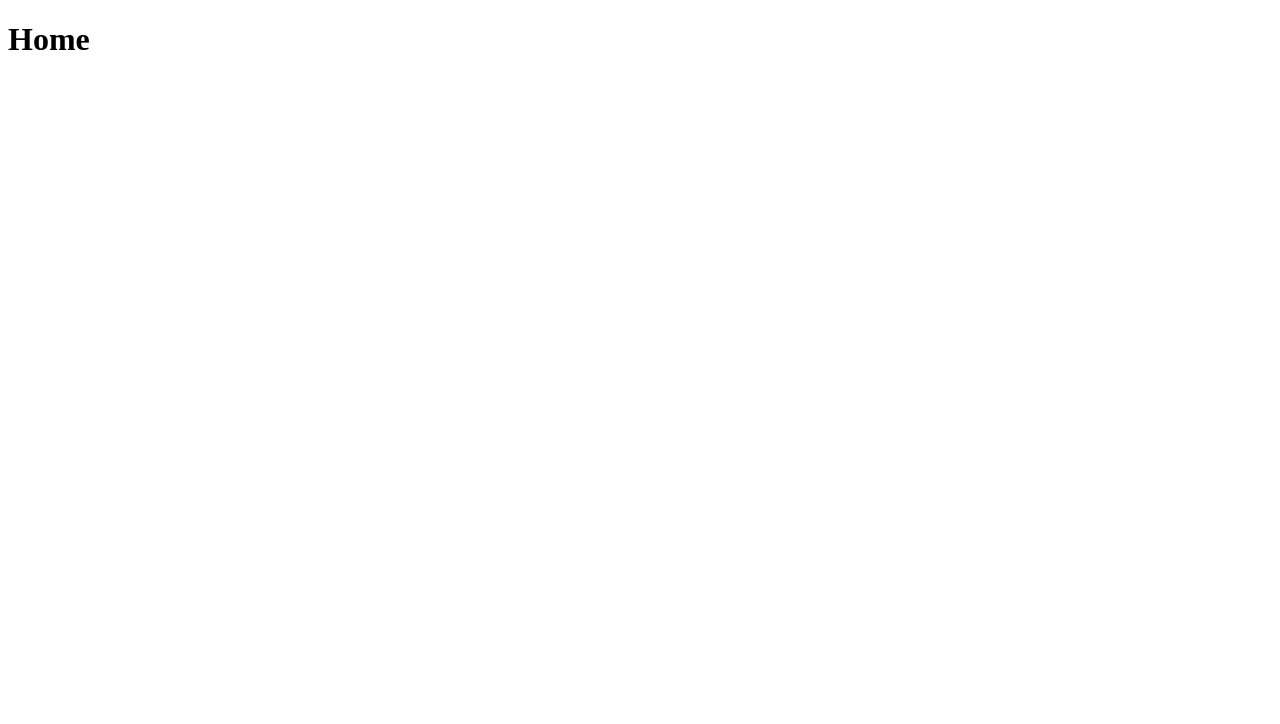
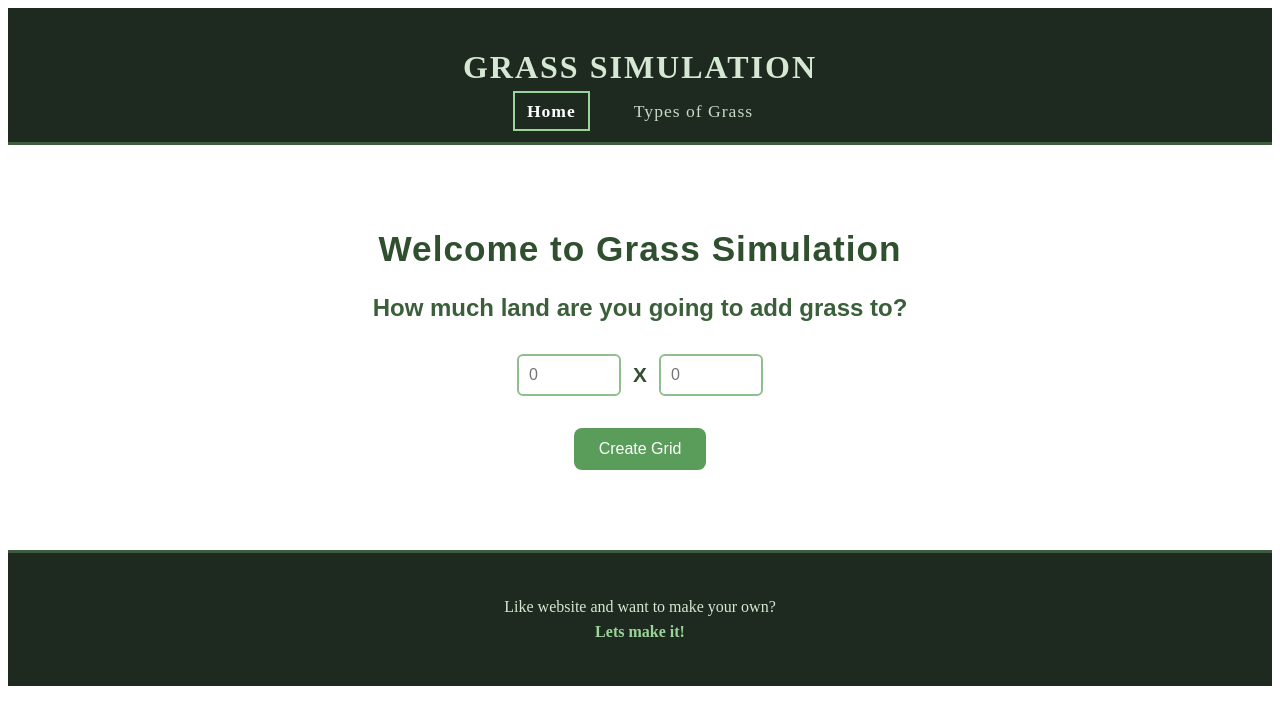
Before and after one commit to Spiderasasen/Grass-Sim, a React (Vite) app in the folder Simulation/: page / in a window 1280 px wide. Shown: the top 724 px of the page. Built offline with nearby package versions, Linux system fonts and the light colour scheme.

Commit message:
made the main website, but i dont like how it looks. im just saving it now

```diff
--- /dev/null
+++ b/Simulation/src/conponents/Footer.jsx
@@ -0,0 +1,15 @@
+import "../styles/footer-style.css";
+
+function Footer() {
+    return (
+        <footer>
+            <p>Like website and want to make your own?
+                <br/>
+                <a href={"https://pro-portfolio-ruddy.vercel.app/"} target={"_blank"}>
+                    Lets make it!
+                </a>
+            </p>
+        </footer>
+    )
+}
+export default Footer;
--- /dev/null
+++ b/Simulation/src/conponents/Header.jsx
@@ -0,0 +1,21 @@
+import {NavLink} from "react-router-dom";
+import "../styles/header-style.css";
+
+function Header() {
+    return (
+        <header className="header">
+            <h1>Grass Simulation</h1>
+            <nav>
+                <ul>
+                    <li>
+                        <NavLink to="/">Home</NavLink>
+                    </li>
+                    <li>
+                        <NavLink to="/grass-types">Types of Grass</NavLink>
+                    </li>
+                </ul>
+            </nav>
+        </header>
+    )
+}
+export default Header;
--- a/Simulation/src/pages/Home.jsx
+++ b/Simulation/src/pages/Home.jsx
@@ -1,7 +1,33 @@
+import Header from "../conponents/Header.jsx";
+import Footer from "../conponents/Footer.jsx";
+import "../styles/main.css";
+
 function Home() {
     return (
     <div>
-      <h1>Home</h1>
+      {/*the header*/}
+      <Header/>
+
+        {/*main.css area*/}
+        <main>
+            <h1>Welcome to Grass Simulation</h1>
+
+            {/*main location for creating the grid*/}
+            <div>
+                <h2>How much land are you going to add grass to?</h2>
+
+                {/*where the user will input the size of the grid*/}
+                <div className="input-container">
+                    <input type="number" placeholder="0"/>
+                    <p>X</p>
+                    <input type="number" placeholder="0"/>
+                </div>
+
+                <button>Create Grid</button>
+            </div>
+        </main>
+
+        <Footer/>
     </div>
     )
 }
--- /dev/null
+++ b/Simulation/src/styles/footer-style.css
@@ -0,0 +1,24 @@
+footer {
+    margin-top: 60px;
+    padding: 25px;
+    background-color: #1e2a1f; /* dark green */
+    color: #d4e8d4; /* soft pale green */
+    text-align: center;
+    border-top: 3px solid #3f5c3f;
+}
+
+footer p {
+    font-size: 1rem;
+    line-height: 1.6;
+}
+
+footer a {
+    color: #9bd49b;
+    font-weight: bold;
+    text-decoration: none;
+    transition: color 0.2s ease;
+}
+
+footer a:hover {
+    color: #ffffff;
+}
--- /dev/null
+++ b/Simulation/src/styles/header-style.css
@@ -0,0 +1,53 @@
+/* Header container */
+.header {
+    background-color: #1e2a1f; /* dark military green */
+    padding: 20px;
+    border-bottom: 3px solid #3f5c3f; /* lighter green accent */
+    display: flex;
+    flex-direction: column;
+    align-items: center;
+    text-align: center;
+}
+
+/* Title */
+.header h1 {
+    color: #d4e8d4; /* soft pale green */
+    font-size: 2rem;
+    margin-bottom: 15px;
+    letter-spacing: 2px;
+    text-transform: uppercase;
+    font-weight: 600;
+}
+
+/* Navigation */
+.header nav ul {
+    list-style: none;
+    display: flex;
+    gap: 30px;
+    padding: 0;
+    margin: 0;
+}
+
+/* Nav items */
+.header nav ul li a {
+    color: #c7d9c7;
+    text-decoration: none;
+    font-size: 1.1rem;
+    padding: 8px 12px;
+    border: 2px solid transparent;
+    transition: all 0.2s ease;
+    letter-spacing: 1px;
+}
+
+/* Hover effect */
+.header nav ul li a:hover {
+    border-color: #6fa96f;
+    color: #ffffff;
+}
+
+/* Active link */
+.header nav ul li a.active {
+    border-color: #9bd49b;
+    color: #ffffff;
+    font-weight: bold;
+}
--- /dev/null
+++ b/Simulation/src/styles/main.css
@@ -0,0 +1,72 @@
+main {
+    max-width: 900px;
+    margin: 40px auto;
+    padding: 20px;
+    text-align: center;
+    font-family: Arial, sans-serif;
+}
+
+/* Main title */
+main h1 {
+    font-size: 2.2rem;
+    color: #2f4f2f; /* deep natural green */
+    margin-bottom: 25px;
+    letter-spacing: 1px;
+}
+
+/* Section title */
+main h2 {
+    font-size: 1.5rem;
+    color: #3b5f3b;
+    margin-bottom: 20px;
+}
+
+/* ============================
+   INPUT AREA
+   ============================ */
+.input-container {
+    display: flex;
+    justify-content: center;
+    align-items: center;
+    gap: 12px;
+    margin: 20px 0;
+}
+
+.input-container input {
+    width: 80px;
+    padding: 10px;
+    font-size: 1rem;
+    border: 2px solid #8fbf8f;
+    border-radius: 6px;
+    outline: none;
+    transition: border-color 0.2s ease;
+}
+
+.input-container input:focus {
+    border-color: #5a9c5a;
+}
+
+.input-container p {
+    font-size: 1.3rem;
+    color: #2f4f2f;
+    font-weight: bold;
+}
+
+/* ============================
+   BUTTON
+   ============================ */
+button {
+    background-color: #5a9c5a;
+    color: white;
+    padding: 12px 25px;
+    font-size: 1rem;
+    border: none;
+    border-radius: 8px;
+    cursor: pointer;
+    transition: background-color 0.2s ease, transform 0.15s ease;
+}
+
+button:hover {
+    background-color: #4a854a;
+    transform: translateY(-2px);
+}
```
